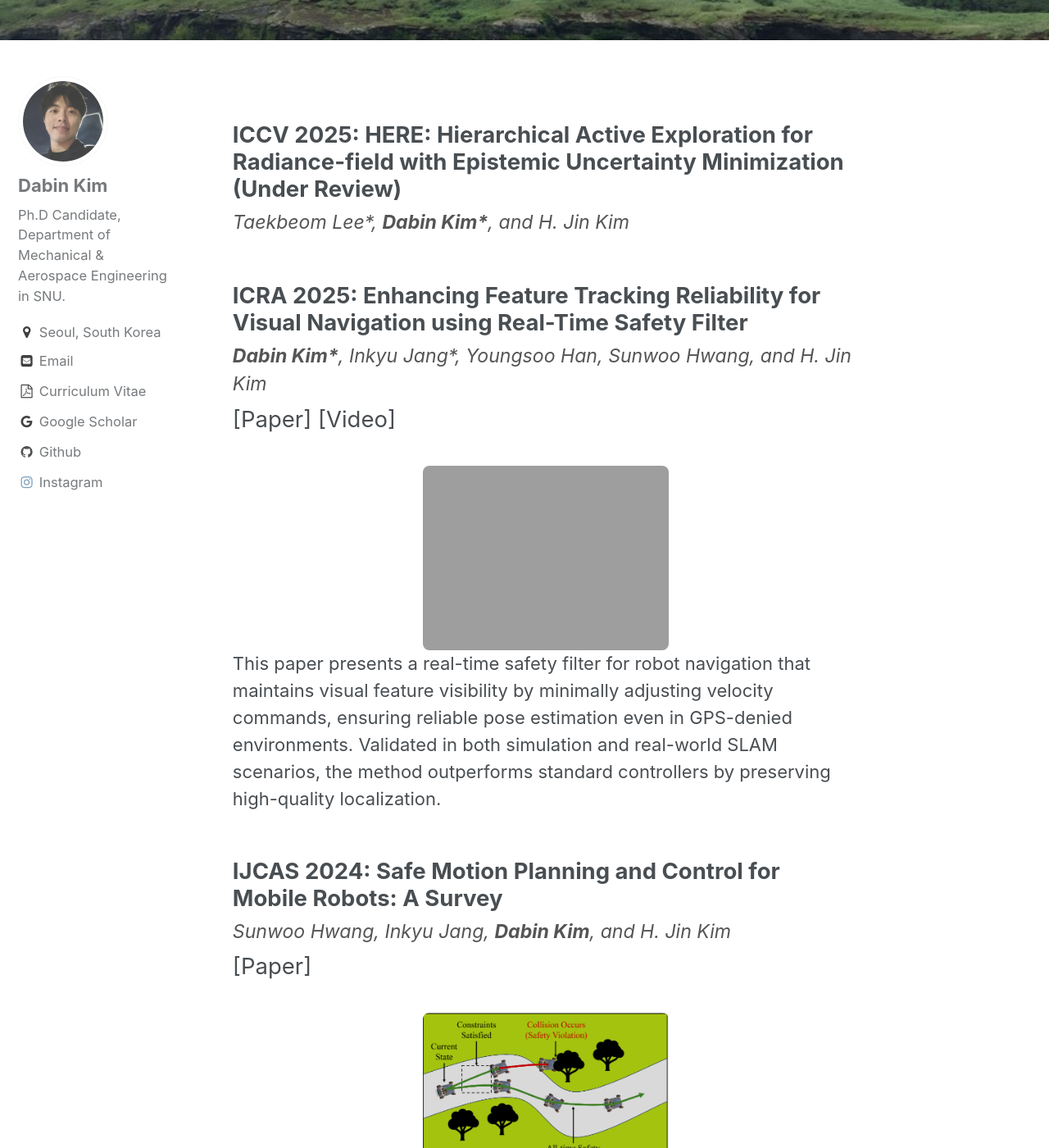
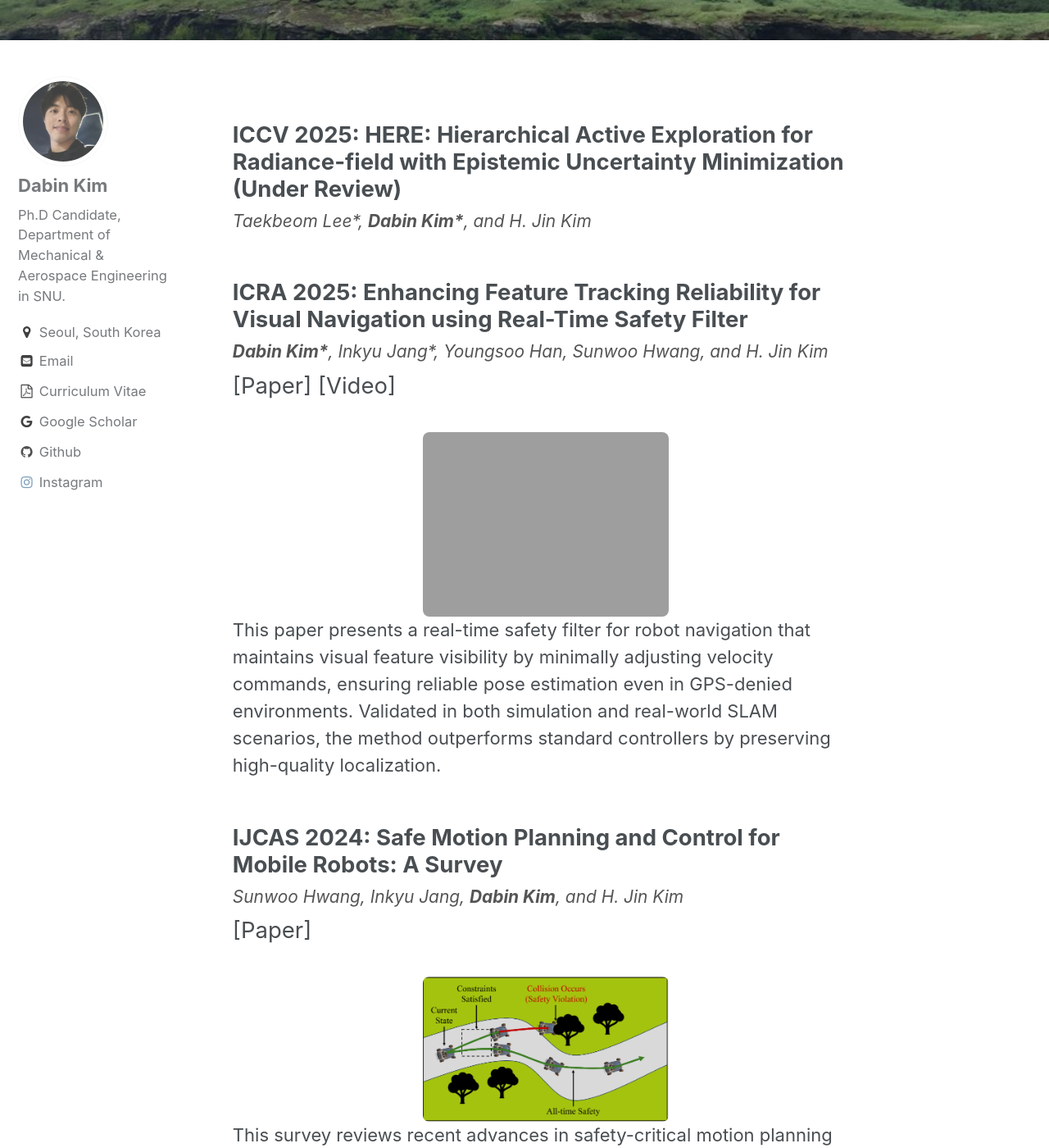
Before and after one commit to dabinkim-LGOM/dabinkim-LGOM.github.io, a Jekyll site: the page built from _pages/pub.md, in a window 1280 px wide and 1400 px high, scrolled down 341 px. Shown: the whole window at 82% size. Built offline with Jekyll 4.4.1, drawn with Linux system fonts in a browser that asks for light colours.

Commit message:
Update _archive.scss

```diff
--- a/_sass/_archive.scss
+++ b/_sass/_archive.scss
@@ -73,7 +73,7 @@
   font-style: italic;
   margin: 5px 0;
   color: #555;
-  font-size: 1.05rem;
+  font-size: 0.95rem;
 }
 
 .pub__item-links {
```
